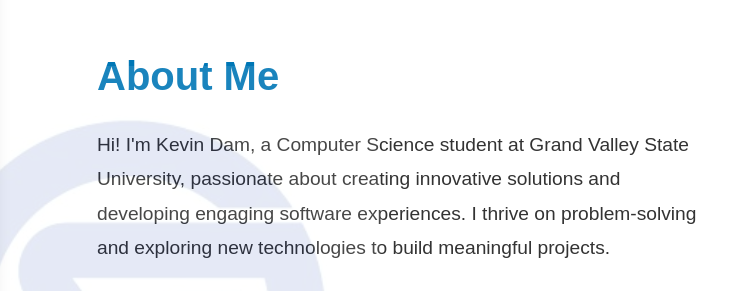
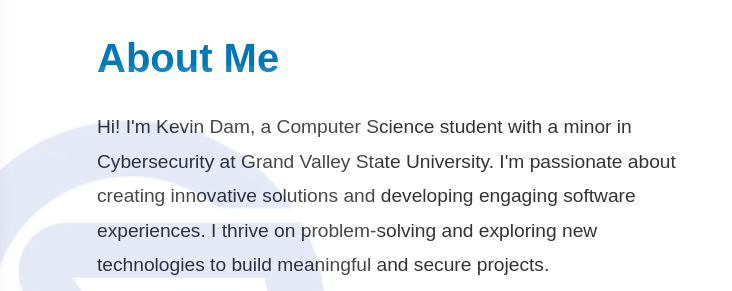
Before and after one commit to dammkevin/portfolio-website, a plain HTML site: page about.html in a window 1280 px wide. Shown: the part 124-415 px from the top of the page, 548-1280 px from the left. Drawn offline with Linux system fonts and the light colour scheme.

Commit message:
added to about me description

```diff
--- a/about.html
+++ b/about.html
@@ -27,8 +27,8 @@
                 <div class="about-text">
                     <h1>About Me</h1>
                     <p>
-                        Hi! I'm Kevin Dam, a Computer Science student at Grand Valley State University, passionate about creating innovative solutions and developing
-                        engaging software experiences. I thrive on problem-solving and exploring new technologies to build meaningful projects.
+                        Hi! I'm Kevin Dam, a Computer Science student with a minor in Cybersecurity at Grand Valley State University. I'm passionate about creating innovative
+                        solutions and developing engaging software experiences. I thrive on problem-solving and exploring new technologies to build meaningful and secure projects.
                     </p>
                     <p>
                         Outside of coding, I enjoy playing tennis, lifting weights, reading books, playing Valorant, and simply hanging out with friends! I'm always eager
```
